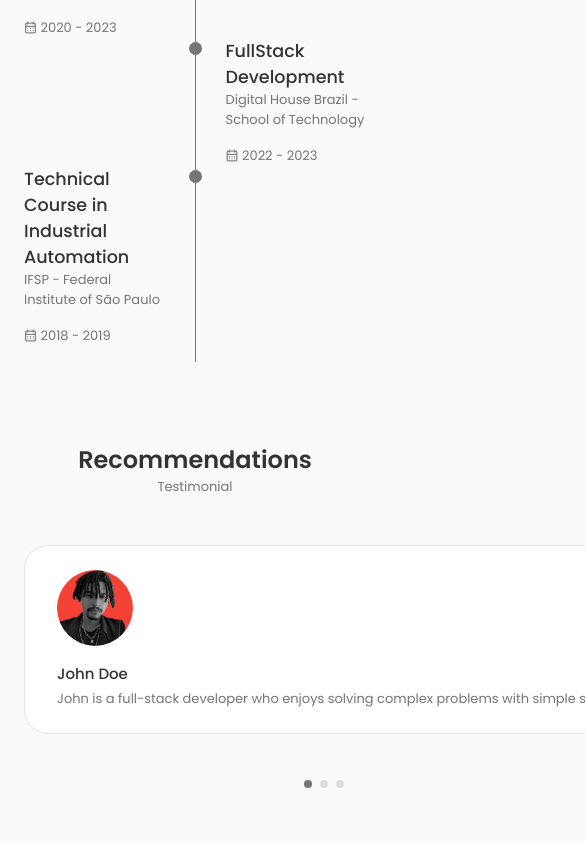
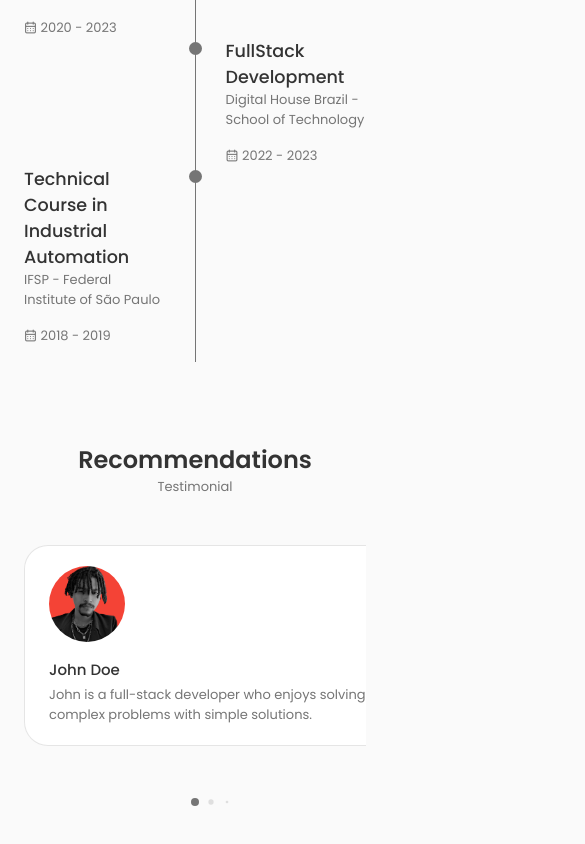
Before and after one commit to rafaelx0liveira/portfolio, a React (Vite) app: page / in a window 390 px wide. Shown: the part 3305-4149 px from the top of the page, 585 px wide, since content can reach past the window. Built offline with nearby package versions, Linux system fonts and the light colour scheme.

Commit message:
refactor: responsive and dynamic bullets

```diff
--- a/src/components/organisms/testimonals/Testimonials.tsx
+++ b/src/components/organisms/testimonals/Testimonials.tsx
@@ -18,6 +18,7 @@ const Testimonials = () => {
                 spaceBetween={24}
                 pagination={{
                     clickable: true,
+                    dynamicBullets: true,
                 }}
                 breakpoints={{
                     576: {
--- a/src/components/organisms/testimonals/_testimonials.css
+++ b/src/components/organisms/testimonals/_testimonials.css
@@ -40,6 +40,17 @@
     background-color: var(--title-color) !important;
 }
 
-.swiper {
-    width: 600px;
+
+
+/* BREAKPOINTS */
+
+/* For large devices */
+@media screen and (max-width: 992px) {
+    .testimonial-container{
+        width: initial;
+    }
+
+    .testimonial-card{
+        padding: 1.25rem 1.5rem;
+    }
 }
```
